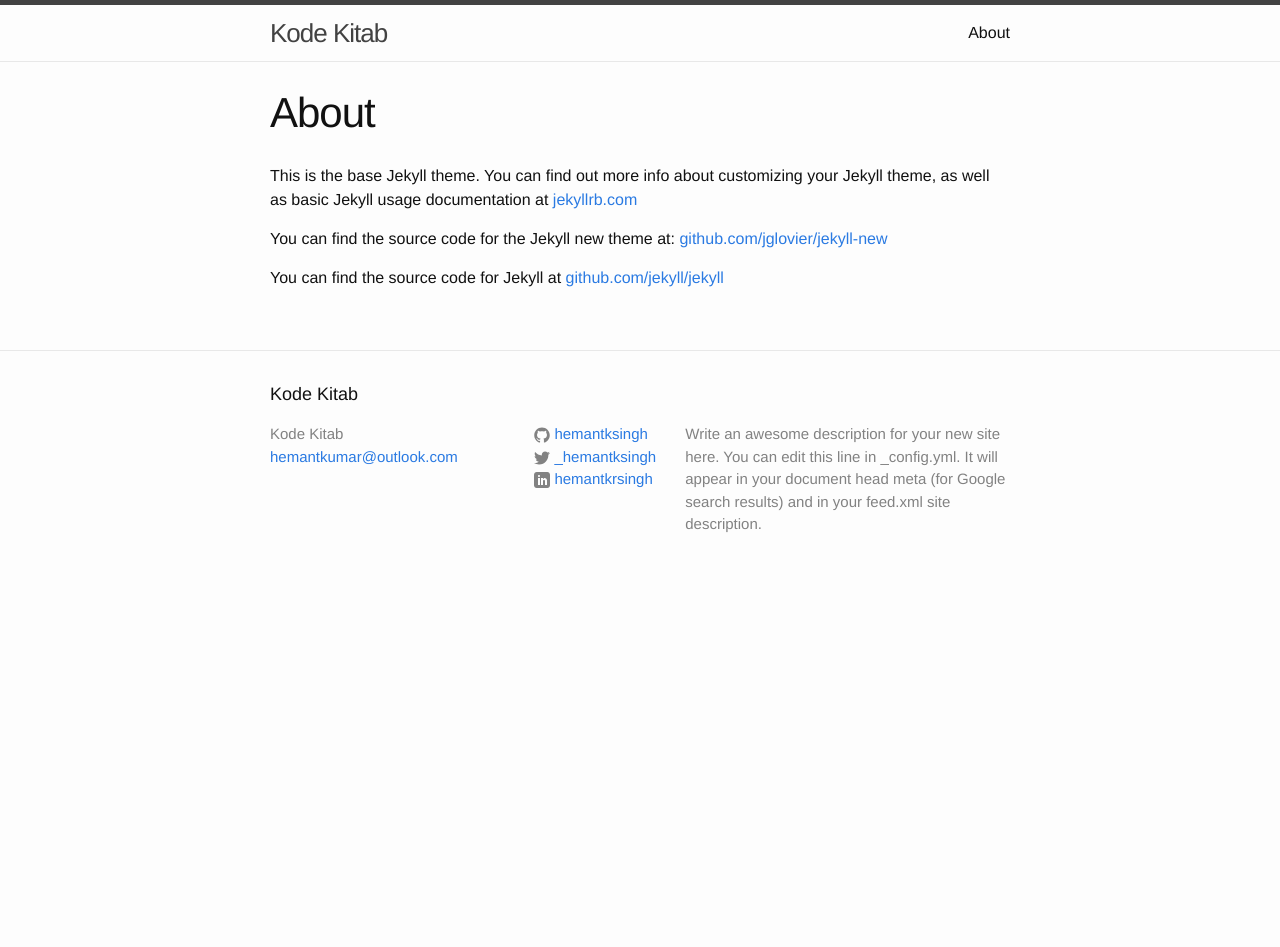
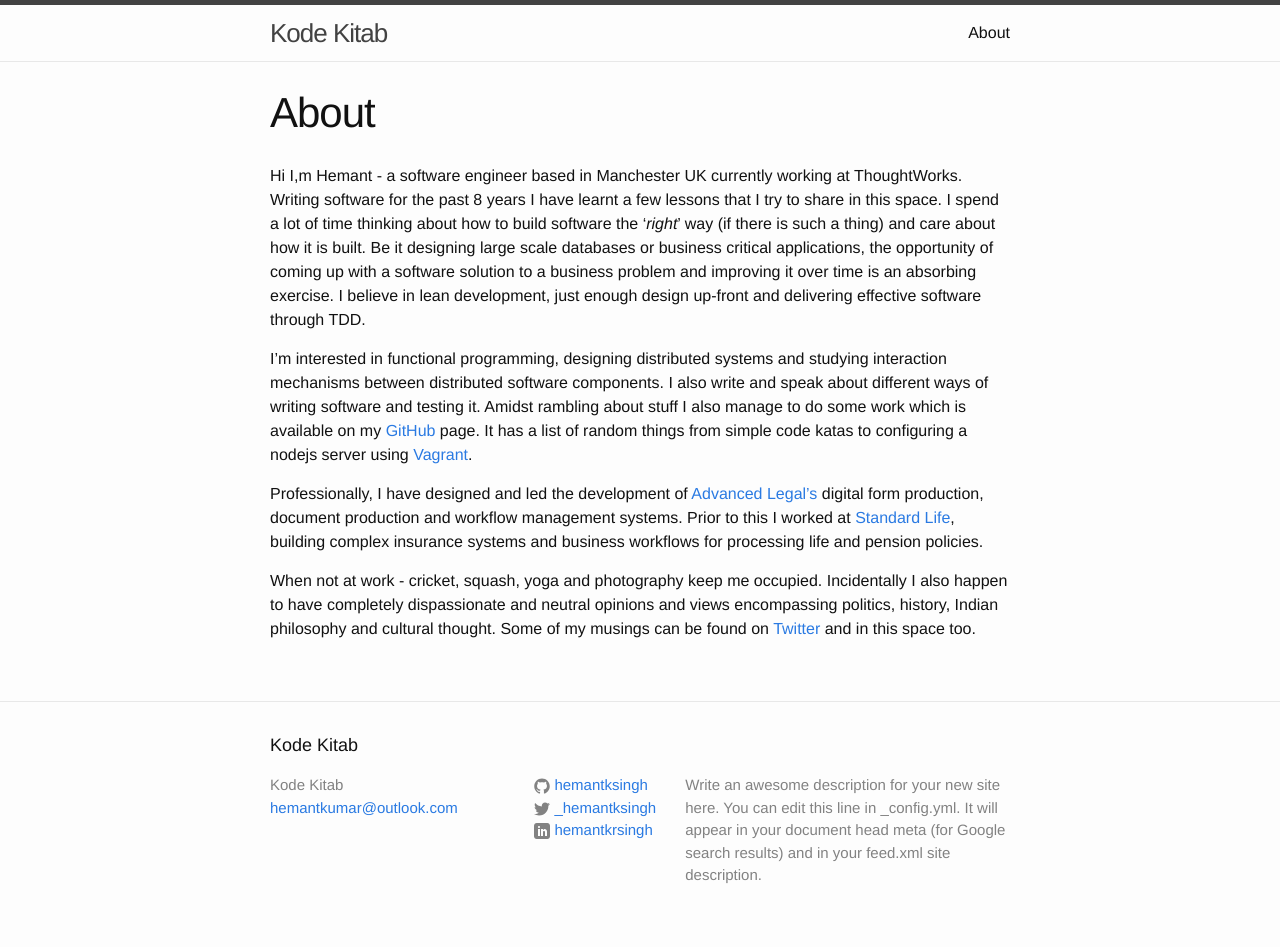
Before and after one commit to hemantksingh/hemantksingh.github.io, a Jekyll site: the page built from about.md, in a window 1280 px wide. Built offline with Jekyll 4.4.1, drawn with Linux system fonts in a browser that asks for light colours; before the commit the page ends 900 px from its top, so only the background shows below that.

Commit message:
Update the About page.

```diff
--- a/about.md
+++ b/about.md
@@ -4,8 +4,10 @@
 permalink: /about/
 ---
 
-This is the base Jekyll theme. You can find out more info about customizing your Jekyll theme, as well as basic Jekyll usage documentation at [jekyllrb.com](http://jekyllrb.com/)
+Hi I,m Hemant - a software engineer based in Manchester UK currently working at ThoughtWorks. Writing software for the past 8 years I have learnt a few lessons that I try to share in this space. I spend a lot of time thinking about how to build software the '*right*' way (if there is such a thing) and care about how it is built. Be it designing large scale databases or business critical applications, the opportunity of coming up with a software solution to a business problem and improving it over time is an absorbing exercise. I believe in lean development, just enough design up-front and delivering effective software through TDD.
 
-You can find the source code for the Jekyll new theme at: [github.com/jglovier/jekyll-new](https://github.com/jglovier/jekyll-new)
+I'm interested in functional programming, designing distributed systems and studying interaction mechanisms between distributed software components. I also write and speak about different ways of writing software and testing it. Amidst rambling about stuff I also manage to do some work which is available on my [GitHub](https://github.com/hemantksingh) page. It has a list of random things from simple code katas to configuring a nodejs server using [Vagrant](https://www.vagrantup.com/).
 
-You can find the source code for Jekyll at [github.com/jekyll/jekyll](https://github.com/jekyll/jekyll)
+Professionally, I have designed and led the development of [Advanced Legal's](http://advanced-legal.co.uk/) digital form production, document production and workflow management systems. Prior to this I worked at [Standard Life](http://standardlife.co.uk/), building complex insurance systems and business workflows for processing life and pension policies.
+
+When not at work - cricket, squash, yoga and photography keep me occupied. Incidentally I also happen to have completely dispassionate and neutral opinions and views encompassing politics, history, Indian philosophy and cultural thought. Some of my musings can be found on [Twitter](https://twitter.com/_hemantksingh) and in this space too.
```
